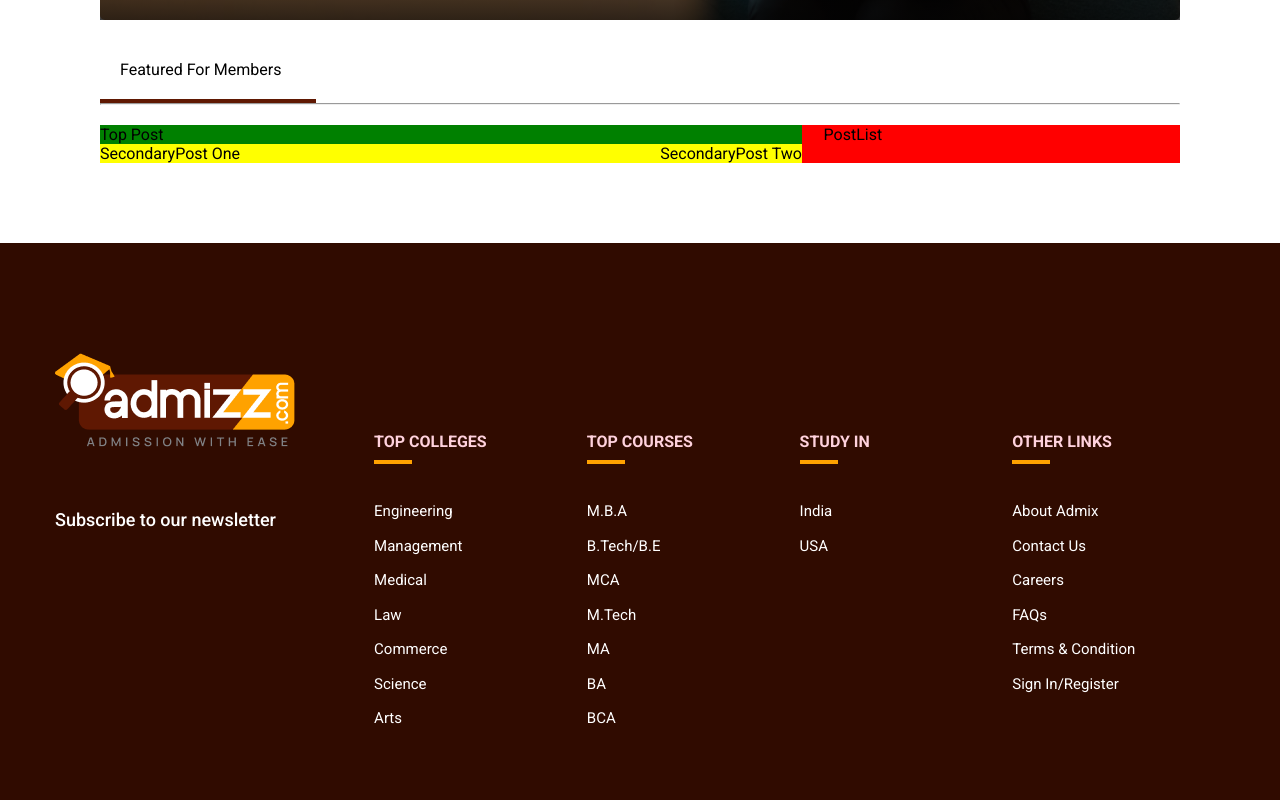
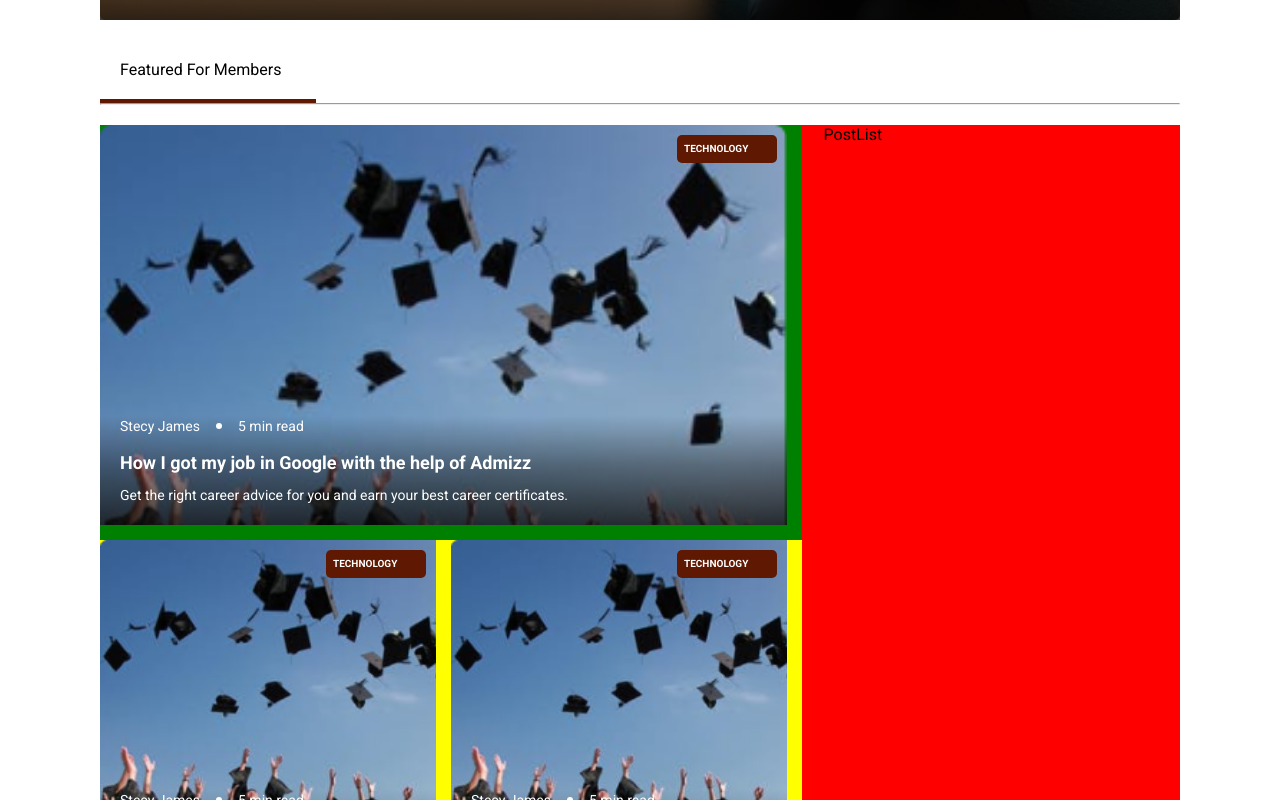
Before and after one commit to sthasadin/admizz-demo, a Next.js app: page /bloglist in a window 1280 px wide. Shown: the part 480-1280 px from the top of the page. Built offline with nearby package versions, Linux system fonts and the light colour scheme.

Commit message:
added singleBlogPost in Project

```diff
--- a/components/BlogListMember/index.tsx
+++ b/components/BlogListMember/index.tsx
@@ -1,18 +1,19 @@
 import React from "react";
+import { SingleBlogCard } from "../SingleBlogCard";
 
 const BlogListMember = () => {
   return (
     <div className="blog-list-member">
       <div className="blog-list-member__highlightPost">
         <div className="blog-list-member__topPost">
-          Top Post
+          <SingleBlogCard />
         </div>
         <div className="blog-list-member__secondaryPostContainer">
           <div className="blog-list-member__secondaryPost">
-            SecondaryPost One
+          <SingleBlogCard />
           </div>
           <div className="blog-list-member__secondaryPost">
-            SecondaryPost Two
+          <SingleBlogCard />
           </div>
         </div>
       </div>
--- /dev/null
+++ b/components/SingleBlogCard/index.tsx
@@ -0,0 +1,30 @@
+import React from "react";
+
+const SingleBlogCard = () => {
+  return (
+    <div className="single-blog-card">
+      <div className="single-blog-card__memberPost">
+        <div className="single-blog-card__inner">
+          <div className="single-blog-card__catagoryContainer">
+            <div className="single-blog-card__category">technology</div>
+          </div>
+          <div className="single-blog-card__details">
+            <div className="blogCard__meta">
+              <div className="blogCard__author">Stecy James</div>
+              <div className="blogCard__time">5 min read</div>
+            </div>
+            <div className="blogCard__title">
+              How I got my job in Google with the help of Admizz
+              </div>
+            <div className="blogCard__desc">
+              Get the right career advice for you and earn your best career
+              certificates.
+              </div>
+          </div>
+        </div>
+      </div>
+    </div>
+  );
+};
+
+export { SingleBlogCard };
--- a/styles/components/_main.scss
+++ b/styles/components/_main.scss
@@ -32,3 +32,4 @@
 @import "blogDetailMember";
 @import "sectionTitle";
 @import "blogListMember";
+@import "singleBlogCard";
--- /dev/null
+++ b/styles/components/_singleBlogCard.scss
@@ -0,0 +1,53 @@
+.single-blog-card {
+  width: 100%;
+  background-size: cover;
+  &__memberPost {
+    width: 100%;
+    padding: 0px 15px 15px 0px;
+  }
+  &__inner {
+    width: 100%;
+    height: 400px;
+    background-image: url(../../public/memberPost01.png);
+    background-size: cover;
+    background-repeat: no-repeat;
+    position: relative;
+    display: flex;
+    flex-direction: column;
+    justify-content: flex-end;
+  }
+  &__catagoryContainer {
+    display: flex;
+    height: 100%;
+    justify-content: flex-end;
+    align-items: flex-start;
+  }
+  &__category {
+    font-size: 10px;
+    letter-spacing: 10%;
+    font-weight: 700;
+    line-height: 14px;
+    margin: 10px 10px;
+    padding: 7px 7px;
+    background-color: $primary-color;
+    text-transform: uppercase;
+    border-radius: 5px;
+    display: inline-flex;
+    color: #fff;
+    align-items: flex-start;
+    width: 100px;
+  }
+  &__details {
+    background-color: green;
+    justify-content: flex-end;
+    align-items: flex-end;
+    padding-top: 29px;
+    padding: 0px 20px 20px 20px;
+    background: linear-gradient(
+      180deg,
+      rgba(1, 1, 1, 0) 0%,
+      rgba(2, 2, 2, 0.4) 45.31%,
+      rgba(3, 3, 3, 0.77) 100%
+    );
+  }
+}
```
